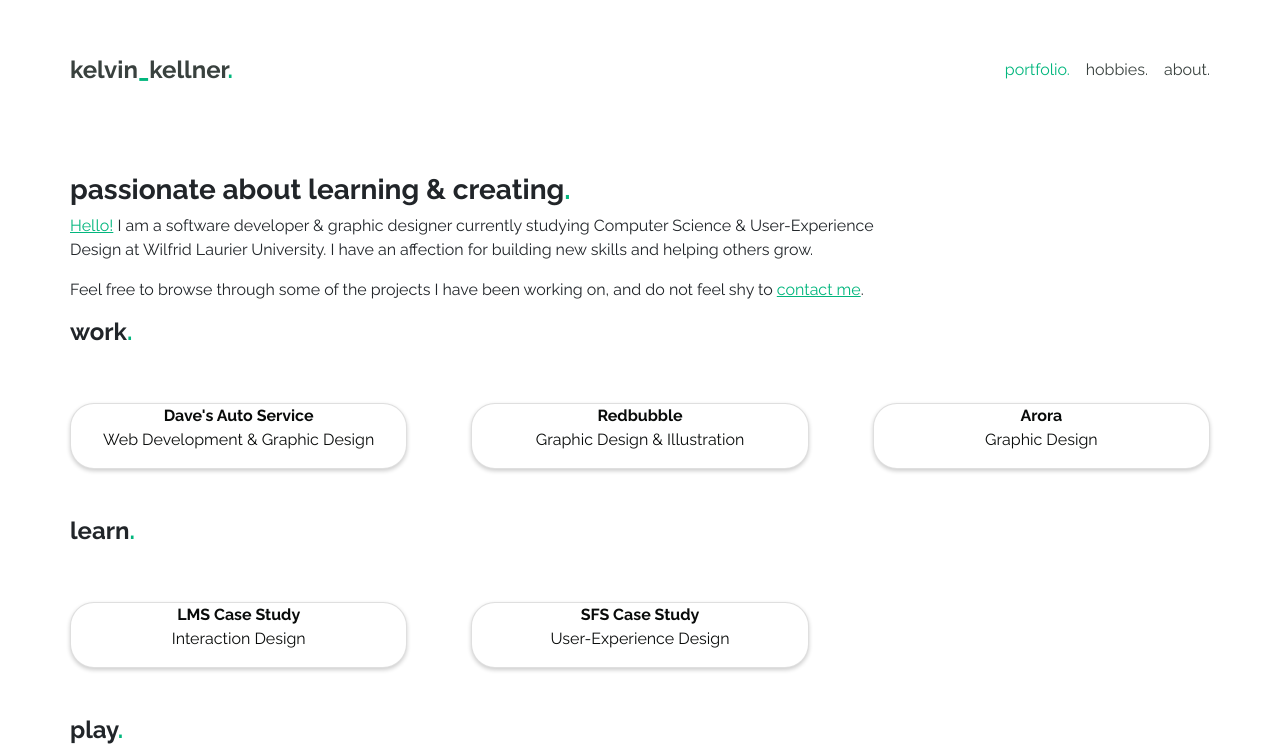
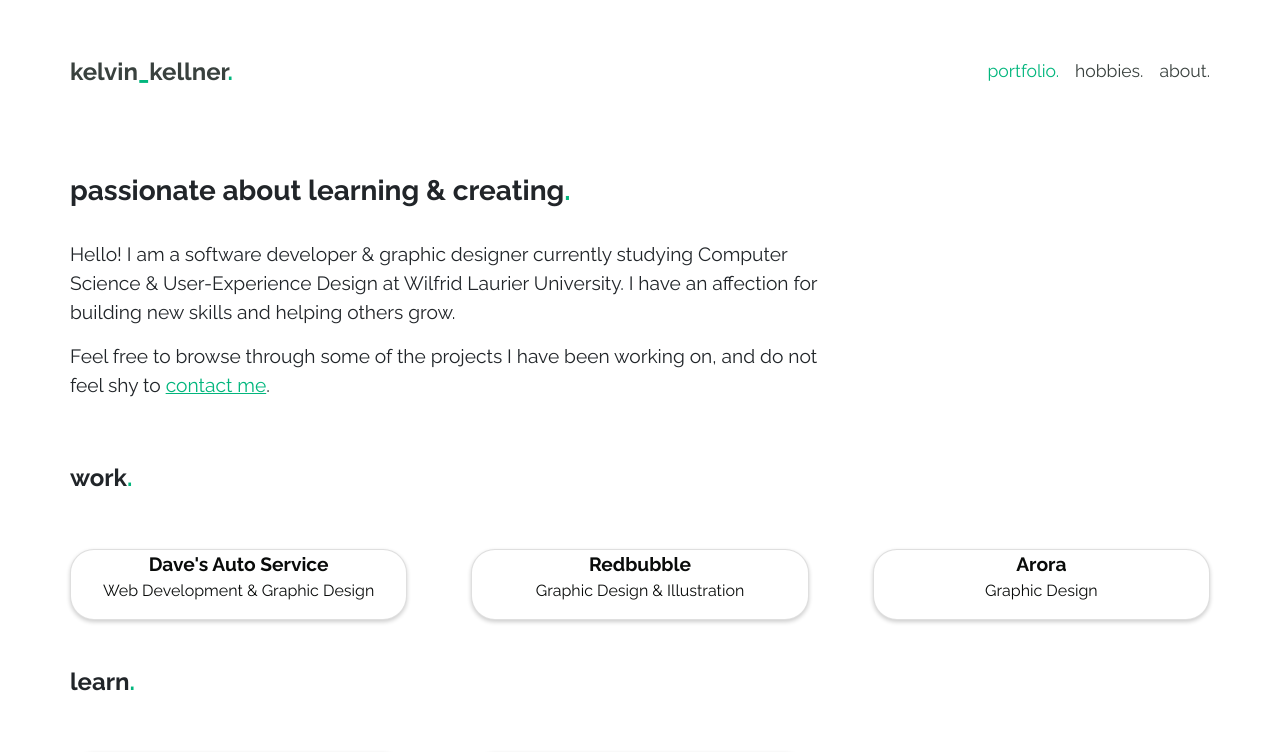
Before and after one commit to kelvinkellner/portfolio-v3, a React (Create React App) app: page / in a window 1280 px wide. Shown: the top 752 px of the page. Built offline with nearby package versions, Linux system fonts and the light colour scheme.

Commit message:
Improved formatting

```diff
--- a/src/assets/css/app.css
+++ b/src/assets/css/app.css
@@ -9,6 +9,27 @@
 span {
   color: var(--main-color);
 }
+body {
+  margin: 0;
+  font-family: 'Raleway', -apple-system, BlinkMacSystemFont, 'Segoe UI',
+    'Roboto', 'Oxygen', 'Ubuntu', 'Cantarell', 'Fira Sans', 'Droid Sans',
+    'Helvetica Neue', sans-serif;
+  -webkit-font-smoothing: antialiased;
+  -moz-osx-font-smoothing: grayscale;
+}
+code {
+  font-family: source-code-pro, Menlo, Monaco, Consolas, 'Courier New',
+    monospace;
+}
+
+a {
+  color: var(--main-color);
+  text-decoration: underline;
+}
+a:hover {
+  color: var(--main-color-dark);
+}
+
 .nav {
   list-style-type: none;
   padding: 0;
@@ -19,14 +40,6 @@ span {
   display: inline;
   height: 100%;
   padding-left: 1rem;
-}
-
-a {
-  color: var(--main-color);
-  text-decoration: underline;
-}
-a:hover {
-  color: var(--main-color-dark);
 }
 .nav-item a {
   color: var(--off-color);
@@ -43,12 +56,27 @@ a:hover {
   color: var(--main-color-dark);
 }
 
+#title {
+  margin-top: 0.1rem;
+}
 #title a {
   text-decoration: none;
   color: var(--off-color);
 }
 #title a:hover {
   color: var(--main-color);
+}
+
+.heading {
+  margin-bottom: 2rem;
+}
+
+p {
+  font-size: 1.2rem;
+}
+
+.nav-header {
+  font-size: 1.1rem;
 }
 
 /* Add some padding inside the card container */
@@ -190,17 +218,3 @@ path {
     top: -3.2em;
   }
 }
-
-body {
-  margin: 0;
-  font-family: 'Raleway', -apple-system, BlinkMacSystemFont, 'Segoe UI',
-    'Roboto', 'Oxygen', 'Ubuntu', 'Cantarell', 'Fira Sans', 'Droid Sans',
-    'Helvetica Neue', sans-serif;
-  -webkit-font-smoothing: antialiased;
-  -moz-osx-font-smoothing: grayscale;
-}
-
-code {
-  font-family: source-code-pro, Menlo, Monaco, Consolas, 'Courier New',
-    monospace;
-}
--- a/src/assets/css/fonts.css
+++ b/src/assets/css/fonts.css
@@ -1 +1 @@
-@import url('https://fonts.googleapis.com/css?family=Raleway:regular,bold,italic');
+@import url('https://fonts.googleapis.com/css?family=Raleway:regular,bold,italic,light');
--- a/src/components/Home.js
+++ b/src/components/Home.js
@@ -9,10 +9,10 @@ class Home extends Component {
         return (
             <Container id="home">
                 <Row>
-                    <Col md={12} lg={9} style={{padding: 0}}>
-                        <h3 className="font-weight-bold">passionate about learning & creating<span>.</span></h3>
+                    <Col md={12} lg={8} style={{padding: 0, marginBottom: "3rem"}}>
+                        <h3 className="font-weight-bold heading">passionate about learning & creating<span>.</span></h3>
                         <p>
-                            <a href='javascript:smileyEasterEgg()'>Hello!</a> <svg id="smiley" style={{visibility: "hidden", margin: "-16px"}} xmlns="http://www.w3.org/2000/svg" width="32" height="32" viewBox="0 0 24 24">
+                            Hello! <svg id="smiley" style={{visibility: "hidden", margin: "-16px"}} xmlns="http://www.w3.org/2000/svg" width="32" height="32" viewBox="0 0 24 24">
                             <path d="M12 2c5.514 0 10 4.486 10 10s-4.486 10-10 10-10-4.486-10-10 4.486-10 10-10zm0-2c-6.627 0-12 5.373-12 12s5.373 12 12 12 12-5.373 12-12-5.373-12-12-12zm6 14h-12c.331 1.465 2.827 4 6.001 4 3.134 0 5.666-2.521 5.999-4zm0-3.998l-.755.506s-.503-.948-1.746-.948c-1.207 0-1.745.948-1.745.948l-.754-.506c.281-.748 1.205-2.002 2.499-2.002 1.295 0 2.218 1.254 2.501 2.002zm-7 0l-.755.506s-.503-.948-1.746-.948c-1.207 0-1.745.948-1.745.948l-.754-.506c.281-.748 1.205-2.002 2.499-2.002 1.295 0 2.218 1.254 2.501 2.002z"/></svg>
                             I am a software developer & graphic designer currently studying Computer Science & User-Experience Design at Wilfrid Laurier University.
                             I have an affection for building new skills and helping others grow.</p>
```
